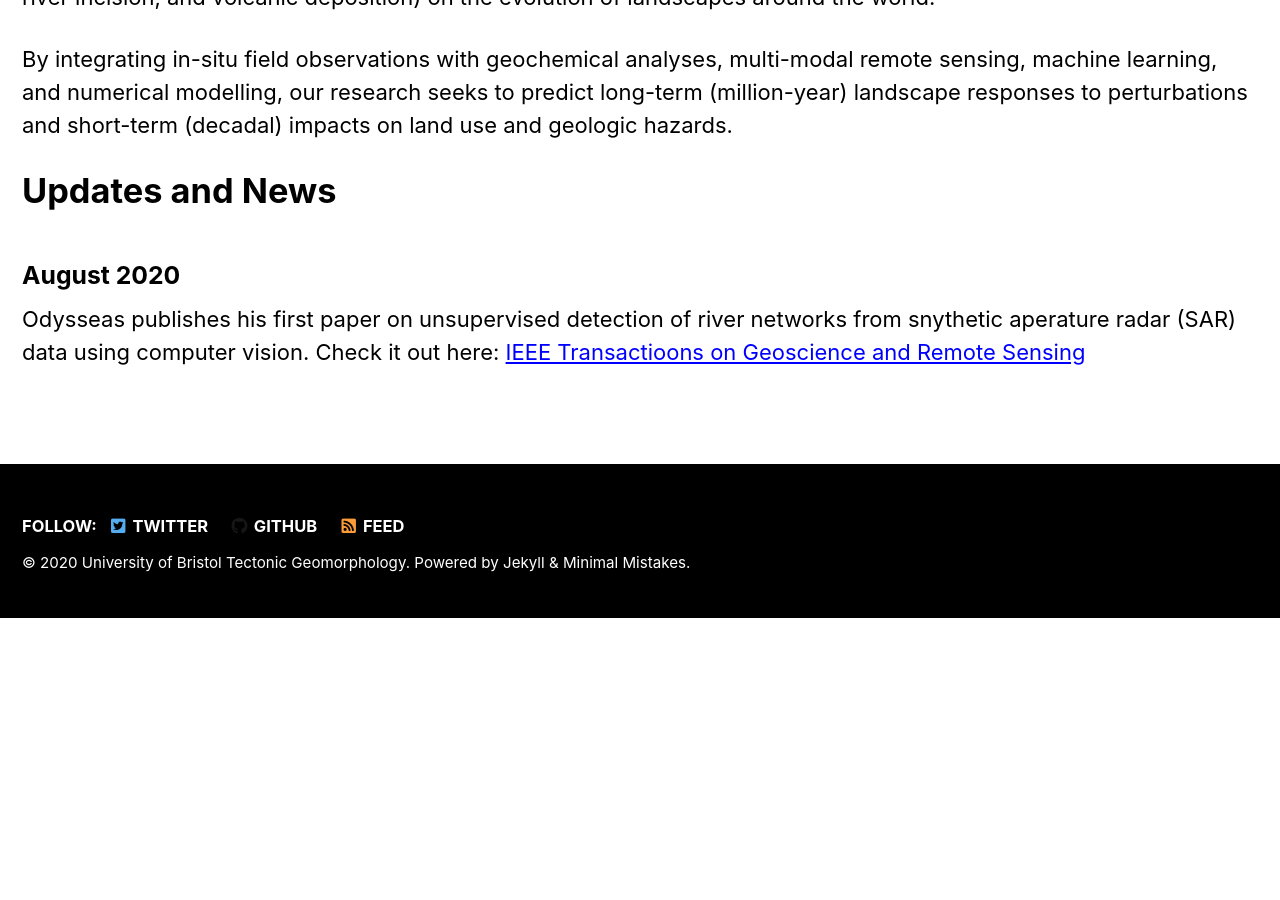
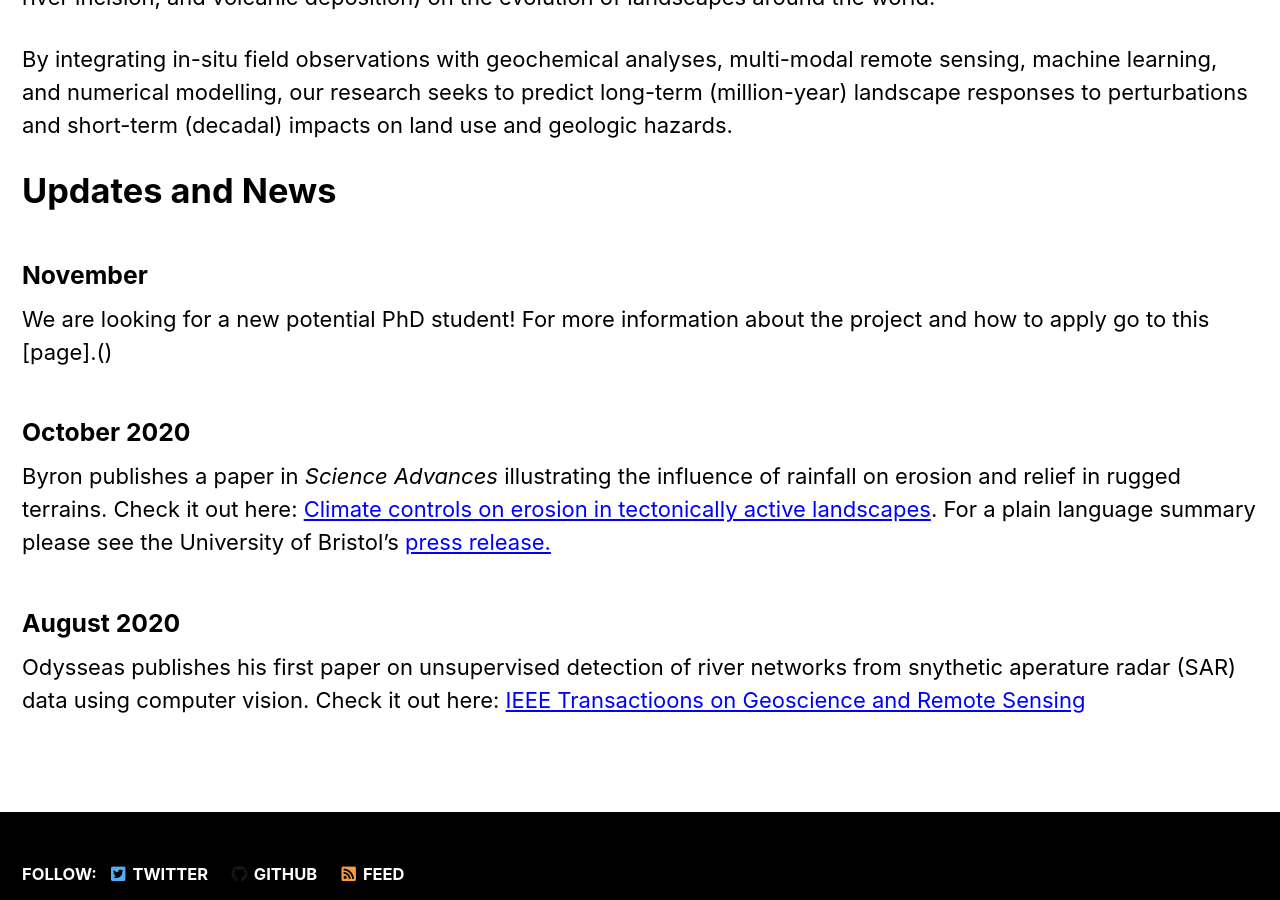
Before and after one commit to baadams/baadams.github.io, a Jekyll site: the page built from _pages/index.md, in a window 1280 px wide and 900 px high, scrolled down 608 px. Built offline with Jekyll 4.4.1, drawn with Linux system fonts in a browser that asks for light colours; cached includes are drawn as plain includes; before the commit the page ends 1226 px from its top, so only the background shows below that.

Commit message:
Update index.md

```diff
--- a/_pages/index.md
+++ b/_pages/index.md
@@ -23,5 +23,11 @@ By integrating in-situ field observations with geochemical analyses, multi-modal
 
 
 # Updates and News
+### November
+We are looking for a new potential PhD student!
+For more information about the project and how to apply go to this [page].()
+### October 2020
+Byron publishes a paper in *Science Advances* illustrating the influence of rainfall on erosion and relief in rugged terrains. Check it out here: [Climate controls on erosion in tectonically active landscapes](https://advances.sciencemag.org/content/6/42/eaaz3166).
+For a plain language summary please see the University of Bristol's [press release.](http://www.bristol.ac.uk/news/2020/october/rain-moves-mountains.html)
 ### August 2020
-Odysseas publishes his first paper on unsupervised detection of river networks from snythetic aperature radar (SAR) data using computer vision. Check it out here: [IEEE Transactioons on Geoscience and Remote Sensing](https://bit.ly/30MT145)
+Odysseas publishes his first paper on unsupervised detection of river networks from snythetic aperature radar (SAR) data using computer vision. Check it out here: [IEEE Transactioons on Geoscience and Remote Sensing](https://eartharxiv.org/repository/view/1746/)
```
